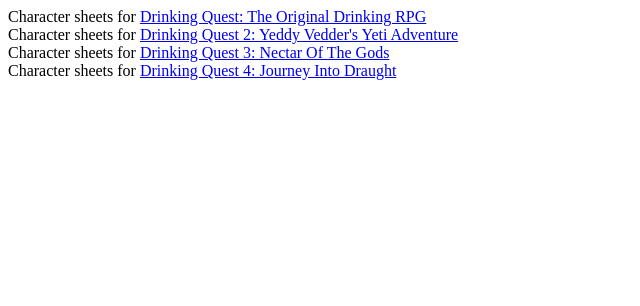
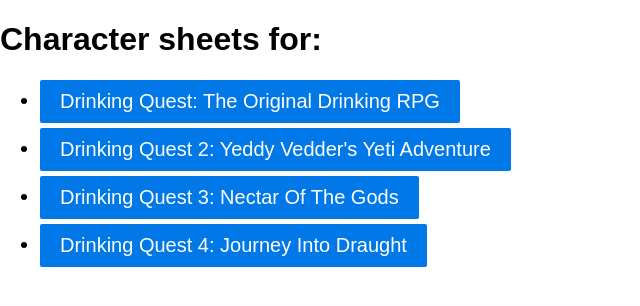
Before and after one commit to rhysbrettbowen/dq-sheets, a plain HTML site: page index.html in a window 1280 px wide. Shown: the whole page, without its empty margins (0-640 px from the left). Drawn offline with Linux system fonts and the light colour scheme.

Commit message:
index styles

```diff
--- a/index.html
+++ b/index.html
@@ -1,8 +1,19 @@
 <head>
+  <link rel="stylesheet" href="pure.css">
+  <meta name="viewport" content="width=device-width, initial-scale=1">
+  <style>
+    li {
+      font-size: 20px;
+      margin-bottom: 5px;
+    }
+  </style>
 </head>
 <body>
-Character sheets for <a href="sheet.html?i">Drinking Quest: The Original Drinking RPG</a><br>
-Character sheets for <a href="sheet.html?ii">Drinking Quest 2: Yeddy Vedder's Yeti Adventure</a><br>
-Character sheets for <a href="sheet.html?iii">Drinking Quest 3: Nectar Of The Gods</a><br>
-Character sheets for <a href="sheet.html?iv">Drinking Quest 4: Journey Into Draught</a><br>
+<h1>Character sheets for:</h1>
+<ul>
+  <li ><a href="sheet.html?i" class="pure-button pure-button-primary">Drinking Quest: The Original Drinking RPG</a></li>
+  <li><a href="sheet.html?ii" class="pure-button pure-button-primary">Drinking Quest 2: Yeddy Vedder's Yeti Adventure</a></li>
+  <li><a href="sheet.html?iii" class="pure-button pure-button-primary">Drinking Quest 3: Nectar Of The Gods</a></li>
+  <li><a href="sheet.html?iv" class="pure-button pure-button-primary">Drinking Quest 4: Journey Into Draught</a></li>
+</ul>
 </body>
```
